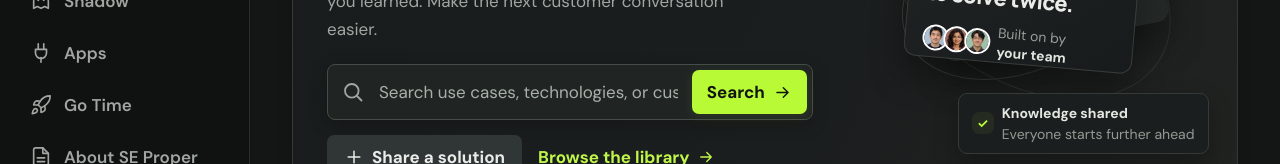
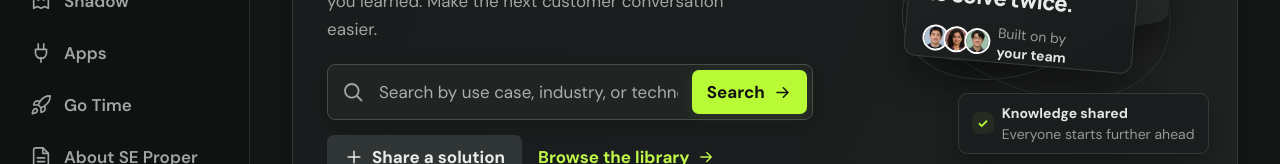
Before and after one commit to PCHIII/SE-Proper, a React (Vite) app: page / in a window 1280 px wide. Shown: the part 374-538 px from the top of the page. Built offline with nearby package versions, Linux system fonts and the light colour scheme.

Commit message:
Search use cases by industry

```diff
--- a/src/App.tsx
+++ b/src/App.tsx
@@ -480,7 +480,7 @@ function HomePage({ cases, navigate }: { cases: UseCase[]; navigate: (path: stri
         <p>Find the work another SE has already done. Add what you learned. Make the next customer conversation easier.</p>
         <form className="hero-search" onSubmit={submitSearch}>
           <Icon name="search" size={20} />
-          <input value={search} onChange={(event) => setSearch(event.target.value)} placeholder="Search use cases, technologies, or customer asks…" aria-label="Search the use-case library" />
+          <input value={search} onChange={(event) => setSearch(event.target.value)} placeholder="Search by use case, industry, or technology…" aria-label="Search the use-case library" />
           <button className="button button-primary" type="submit">Search <Icon name="arrow" size={16} /></button>
         </form>
         <div className="hero-actions"><button className="button button-dark" onClick={() => navigate('/create')}><Icon name="plus" size={17} /> Share a solution</button><button className="text-button" onClick={() => navigate('/explore')}>Browse the library <Icon name="arrow" size={15} /></button></div>
@@ -538,13 +538,13 @@ function ExplorePage({ cases, initialQuery, navigate }: { cases: UseCase[]; init
   const filtered = useMemo(() => {
     const needle = query.trim().toLowerCase()
     return cases.filter((item) => {
-      const text = [item.title, item.summary, item.ask, item.solution, item.implementation, item.technologies, item.lessons, item.category, ...item.tags].join(' ').toLowerCase()
+      const text = [item.title, item.summary, item.ask, item.context === 'Not specified' ? '' : item.context, item.solution, item.implementation, item.technologies, item.lessons, item.category, ...item.tags].join(' ').toLowerCase()
       return (!needle || text.includes(needle)) && (category === 'All categories' || item.category === category) && (tag === 'All tags' || item.tags.includes(tag)) && (source === 'All meeting sources' || item.sources?.some((linked) => linked.provider === source))
     }).sort((a, b) => sort === 'most' ? b.contributions.length - a.contributions.length : sort === 'updated' ? Date.parse(b.updated) - Date.parse(a.updated) : Date.parse(b.date) - Date.parse(a.date))
   }, [cases, category, query, sort, source, tag])
   return <div className="inner-page">
-    <PageIntro eyebrow="THE SHARED LIBRARY" title="Explore use cases" text="Practical starting points from the field. Search what you need, then build on what you find." action={<button className="button button-primary" onClick={() => navigate('/create')}><Icon name="plus" size={17} /> New use case</button>} />
-    <div className="library-toolbar"><label className="library-search"><Icon name="search" size={19} /><input value={query} onChange={(event) => setQuery(event.target.value)} placeholder="Search by problem, tool, or keyword" aria-label="Search use cases" />{query && <button className="clear-search" onClick={() => setQuery('')} aria-label="Clear search"><Icon name="close" size={16} /></button>}</label><label className="filter-select"><Icon name="filter" size={16} /><select value={category} onChange={(event) => setCategory(event.target.value)} aria-label="Filter by category">{categories.map((item) => <option key={item}>{item}</option>)}</select></label><label className="filter-select tag-filter"><select value={tag} onChange={(event) => setTag(event.target.value)} aria-label="Filter by tag"><option>All tags</option>{availableTags.map((item) => <option key={item}>{item}</option>)}</select></label><label className="filter-select source-filter"><select value={source} onChange={(event) => setSource(event.target.value)} aria-label="Filter by meeting source"><option>All meeting sources</option>{availableSources.map((item) => <option key={item}>{item}</option>)}</select></label><label className="sort-select"><span>Sort:</span><select value={sort} onChange={(event) => setSort(event.target.value)} aria-label="Sort use cases"><option value="newest">Newest</option><option value="updated">Recently updated</option><option value="most">Most contributed</option></select></label></div>
+    <PageIntro eyebrow="THE SHARED LIBRARY" title="Explore use cases" text="Find out how another SE handled a similar customer problem and what you can adapt for your next demo." action={<button className="button button-primary" onClick={() => navigate('/create')}><Icon name="plus" size={17} /> New use case</button>} />
+    <div className="library-toolbar"><label className="library-search"><Icon name="search" size={19} /><input value={query} onChange={(event) => setQuery(event.target.value)} placeholder="Search by use case, industry, or tool" aria-label="Search use cases" />{query && <button className="clear-search" onClick={() => setQuery('')} aria-label="Clear search"><Icon name="close" size={16} /></button>}</label><label className="filter-select"><Icon name="filter" size={16} /><select value={category} onChange={(event) => setCategory(event.target.value)} aria-label="Filter by category">{categories.map((item) => <option key={item}>{item}</option>)}</select></label><label className="filter-select tag-filter"><select value={tag} onChange={(event) => setTag(event.target.value)} aria-label="Filter by tag"><option>All tags</option>{availableTags.map((item) => <option key={item}>{item}</option>)}</select></label><label className="filter-select source-filter"><select value={source} onChange={(event) => setSource(event.target.value)} aria-label="Filter by meeting source"><option>All meeting sources</option>{availableSources.map((item) => <option key={item}>{item}</option>)}</select></label><label className="sort-select"><span>Sort:</span><select value={sort} onChange={(event) => setSort(event.target.value)} aria-label="Sort use cases"><option value="newest">Newest</option><option value="updated">Recently updated</option><option value="most">Most contributed</option></select></label></div>
     <div className="results-line"><span><strong>{filtered.length}</strong> use cases</span>{query && <span className="result-query">matching “{query}”</span>}<span className="results-demo"><span className="footer-dot" /> Public demo content</span></div>
     {filtered.length ? <div className="case-grid">{filtered.map((item) => <CaseCard key={item.id} item={item} onClick={() => navigate(`/use-cases/${item.id}`)} />)}</div> : <EmptyState title="No matches yet" text="Try another keyword or clear the category, tag, and meeting source filters to see more of the library." action={<button className="button button-outline" onClick={() => { setQuery(''); setCategory('All categories'); setTag('All tags'); setSource('All meeting sources') }}>Clear filters</button>} />}
   </div>
```
